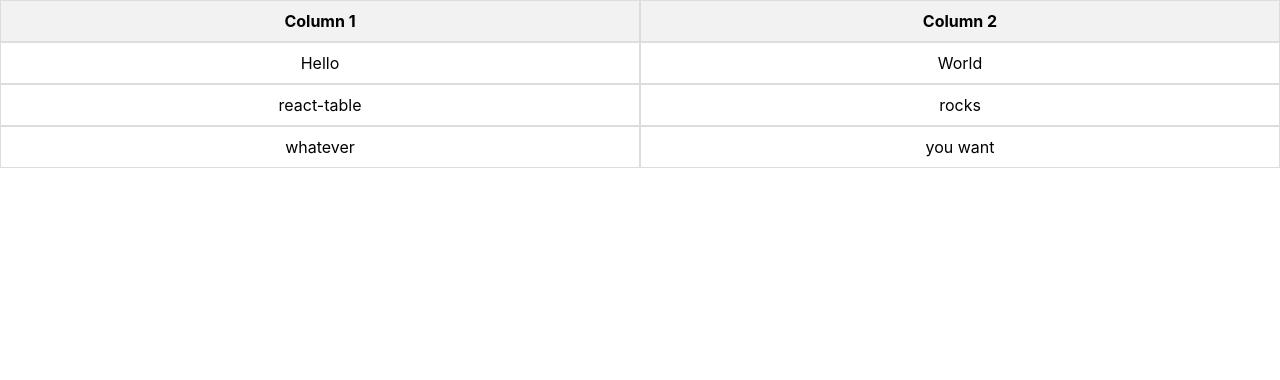
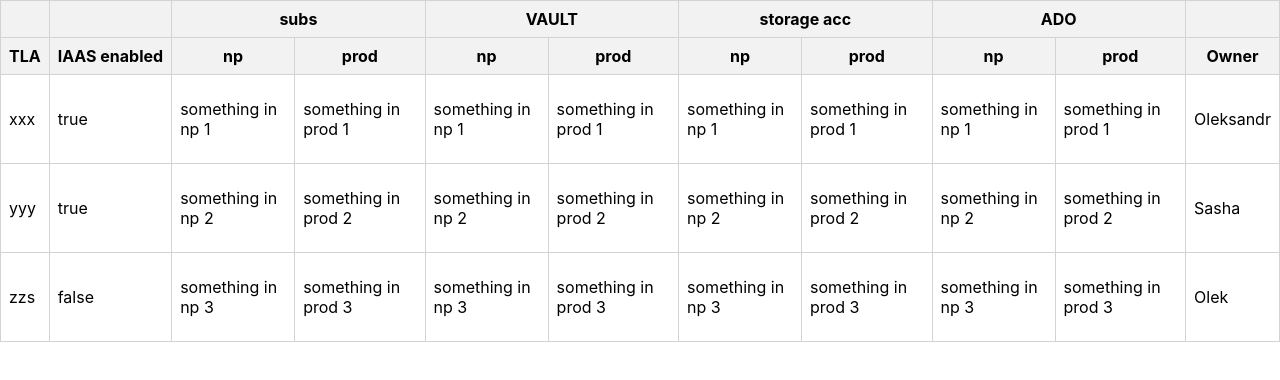
Before and after one commit to KhrystynaPeryk/cloudstone, a React (Create React App) app: page / in a window 1280 px wide. Shown: the top 380 px of the page. Built offline with nearby package versions, Linux system fonts and the light colour scheme.

Commit message:
managed nested col with react-bootstrap

```diff
--- a/package.json
+++ b/package.json
@@ -10,6 +10,7 @@
     "@testing-library/react": "^13.4.0",
     "@testing-library/user-event": "^13.5.0",
     "react": "^18.3.1",
+    "react-bootstrap": "^2.10.2",
     "react-dom": "^18.3.1",
     "react-scripts": "5.0.1",
     "web-vitals": "^2.1.4"
--- a/src/App.js
+++ b/src/App.js
@@ -1,111 +1,14 @@
 import './App.css';
-import React, { useMemo, useState } from 'react';
-import { useReactTable, getCoreRowModel, flexRender } from '@tanstack/react-table';
-import { DndContext, closestCenter } from '@dnd-kit/core';
-import { SortableContext, useSortable, arrayMove, horizontalListSortingStrategy } from '@dnd-kit/sortable';
-import { CSS } from '@dnd-kit/utilities';
+import Table from './components/Table';
 
-const initialColumns = [
-  {
-    id: 'col1',
-    header: 'Column 1',
-    accessorKey: 'col1',
-  },
-  {
-    id: 'col2',
-    header: 'Column 2',
-    accessorKey: 'col2',
-  }
-];
+//https://www.youtube.com/watch?v=CjqG277Hmgg&t=145s
 
-const rowsData = [
-  { col1: 'Hello', col2: 'World' },
-  { col1: 'react-table', col2: 'rocks' },
-  { col1: 'whatever', col2: 'you want' }
-];
-
-const SortableItem = ({ id, children }) => {
-  const { attributes, listeners, setNodeRef, transform, transition } = useSortable({ id });
-
-  const style = {
-    transform: CSS.Transform.toString(transform),
-    transition,
-  };
+function App() {
 
   return (
-    <div ref={setNodeRef} style={style} {...attributes} {...listeners}>
-      {children}
+    <div>
+      <Table />
     </div>
-  );
-};
-
-function App() {
-  const [columns, setColumns] = useState(initialColumns);
-
-  const data = useMemo(() => rowsData, []);
-  const columnsMemo = useMemo(() => columns, [columns]);
-
-  const table = useReactTable({
-    data,
-    columns: columnsMemo,
-    getCoreRowModel: getCoreRowModel(),
-  });
-
-  const handleDragEnd = (event) => {
-    const { active, over } = event;
-
-    if (active.id !== over.id) {
-      setColumns((prevColumns) => {
-        const oldIndex = prevColumns.findIndex((col) => col.id === active.id);
-        const newIndex = prevColumns.findIndex((col) => col.id === over.id);
-
-        return arrayMove(prevColumns, oldIndex, newIndex);
-      });
-    }
-  };
-
-  return (
-    <DndContext collisionDetection={closestCenter} onDragEnd={handleDragEnd}>
-      <SortableContext
-        items={columns.map((col) => col.id)}
-        strategy={horizontalListSortingStrategy}
-      >
-        <div className="table">
-          <div className="header-container">
-            {table.getHeaderGroups().map((headerGroup) => (
-              <div key={headerGroup.id} className="tr">
-                {headerGroup.headers.map((header) => (
-                  <SortableItem key={header.id} id={header.id}>
-                    <div className="th"
-                        key={header.id}
-                        colSpan={header.colSpan}
-                        style={{
-                          transform: header.column.getIsResizing()
-                            ? `translateX(${table.getState().columnSizingInfo.deltaOffset}px)`
-                            : '',
-                        }}
-                    >
-                      {flexRender(header.column.columnDef.header, header.getContext())}
-                    </div>
-                  </SortableItem>
-                ))}
-              </div>
-            ))}
-          </div>
-          <div>
-            {table.getRowModel().rows.map((row) => (
-              <div key={row.id} className="row-container tr">
-                {row.getVisibleCells().map((cell) => (
-                  <div key={cell.id} className="td">
-                    {flexRender(cell.column.columnDef.cell, cell.getContext())}
-                  </div>
-                ))}
-              </div>
-            ))}
-          </div>
-        </div>
-      </SortableContext>
-    </DndContext>
   );
 }
 
--- /dev/null
+++ b/src/components/Table.css
@@ -0,0 +1,29 @@
+.container {
+    padding: 20px;
+}
+
+.table {
+    border: 1px solid lightgray;
+    width: 100%;
+    border-collapse: collapse;
+}
+
+th, td {
+    border: 1px solid lightgray;
+    padding: 8px;
+    text-align: left;
+}
+
+th {
+    background-color: #f2f2f2;
+    text-align: center;
+    white-space: nowrap;
+}
+
+th[colspan] {
+    text-align: center;
+}
+
+th, td {
+    width: auto;
+}
--- /dev/null
+++ b/src/components/Table.jsx
@@ -0,0 +1,130 @@
+import { flexRender, useReactTable, getCoreRowModel, ColumnResizeMode } from "@tanstack/react-table";
+import { DUMMY_DATA } from "../data";
+import { useState } from "react";
+import './Table.css';
+import { Table as BTable } from 'react-bootstrap'
+
+const columns = [
+    {
+        header: "TLA",
+        accessorKey: "TLA",
+        // cell: (props) => <p>{props.getValue()}</p>,
+    },
+    {
+        header: "IAAS enabled",
+        accessorKey: "IAAS enabled",
+        // cell: (props) => <p>{props.getValue() ? 'true' : 'false'}</p>,
+    },
+    {
+        header: "subs",
+        columns: [
+            {
+                accessorKey: "subs.np",
+                header: "np",
+                // cell: (props) => <p>{props.getValue()}</p>,
+            },
+            {
+                accessorKey: "subs.prod",
+                header: "prod",
+                // cell: (props) => <p>{props.getValue()}</p>,
+            }
+        ]
+    },
+    {
+        header: "VAULT",
+        columns: [
+            {
+                accessorKey: "VAULT.np",
+                header: "np",
+                // cell: (props) => <p>{props.getValue()}</p>,
+            },
+            {
+                accessorKey: "VAULT.prod",
+                header: "prod",
+                // cell: (props) => <p>{props.getValue()}</p>,
+            }
+        ]
+    },
+    {
+        header: "storage acc",
+        columns: [
+            {
+                accessorKey: "storage acc.np",
+                header: "np",
+                cell: (props) => <p>{props.getValue()}</p>,
+            },
+            {
+                accessorKey: "storage acc.prod",
+                header: "prod",
+                cell: (props) => <p>{props.getValue()}</p>,
+            }
+        ]
+    },
+    {
+        header: "ADO",
+        columns: [
+            {
+                accessorKey: "ADO.np",
+                header: "np",
+                cell: (props) => <p>{props.getValue()}</p>,
+            },
+            {
+                accessorKey: "ADO.prod",
+                header: "prod",
+                cell: (props) => <p>{props.getValue()}</p>,
+            }
+        ]
+    },
+    {   header: "Owner",
+        accessorKey: "Owner",
+        cell: (props) => <p>{props.getValue()}</p>,
+    },
+];
+
+const Table = () => {
+
+    const [data, setData] = useState(DUMMY_DATA);
+    const table = useReactTable({
+        data,
+        columns,
+        getCoreRowModel: getCoreRowModel(),
+
+    });
+
+    console.log(table.getHeaderGroups());
+    return (
+        <div className="p-2">
+            <BTable striped bordered hover responsive size="sm">
+                <thead>
+                    {table.getHeaderGroups().map(headerGroup => (
+                        <tr key={headerGroup.id}>
+                            {headerGroup.headers.map(header => (
+                                <th key={header.id} colSpan={header.colSpan}>
+                                    {header.isPlaceholder
+                                        ? null
+                                        : flexRender(
+                                            header.column.columnDef.header,
+                                            header.getContext()
+                                        )}
+                                </th>
+                            ))}
+                        </tr>
+                    ))}
+                </thead>
+                <tbody>
+                {table.getRowModel().rows.map(row => (
+                    <tr key={row.id}>
+                    {row.getVisibleCells().map(cell => (
+                        <td key={cell.id}>
+                        {flexRender(cell.column.columnDef.cell, cell.getContext())}
+                        </td>
+                    ))}
+                    </tr>
+                ))}
+                </tbody>
+            </BTable>
+            </div>
+        )
+};
+
+export default Table;
--- /dev/null
+++ b/src/data.js
@@ -0,0 +1,65 @@
+export const DUMMY_DATA = [
+    {
+        'TLA': 'xxx',
+        'IAAS enabled': true,
+        'subs': {
+            'np': 'something in np 1',
+            'prod': 'something in prod 1'
+        },
+        'VAULT': {
+            'np': 'something in np 1',
+            'prod': 'something in prod 1'
+        },
+        'storage acc': {
+            'np': 'something in np 1',
+            'prod': 'something in prod 1'
+        },
+        'ADO': {
+            'np': 'something in np 1',
+            'prod': 'something in prod 1'
+        },
+        'Owner': 'Oleksandr'
+    },
+    {
+        'TLA': 'yyy',
+        'IAAS enabled': true,
+        'subs': {
+            'np': 'something in np 2',
+            'prod': 'something in prod 2'
+        },
+        'VAULT': {
+            'np': 'something in np 2',
+            'prod': 'something in prod 2'
+        },
+        'storage acc': {
+            'np': 'something in np 2',
+            'prod': 'something in prod 2'
+        },
+        'ADO': {
+            'np': 'something in np 2',
+            'prod': 'something in prod 2'
+        },
+        'Owner': 'Sasha'
+    },
+    {
+        'TLA': 'zzs',
+        'IAAS enabled': false,
+        'subs': {
+            'np': 'something in np 3',
+            'prod': 'something in prod 3'
+        },
+        'VAULT': {
+            'np': 'something in np 3',
+            'prod': 'something in prod 3'
+        },
+        'storage acc': {
+            'np': 'something in np 3',
+            'prod': 'something in prod 3'
+        },
+        'ADO': {
+            'np': 'something in np 3',
+            'prod': 'something in prod 3'
+        },
+        'Owner': 'Olek'
+    },
+]
```
Also changed, not shown: 1 other file (tests, documents, lock files or other folders).
